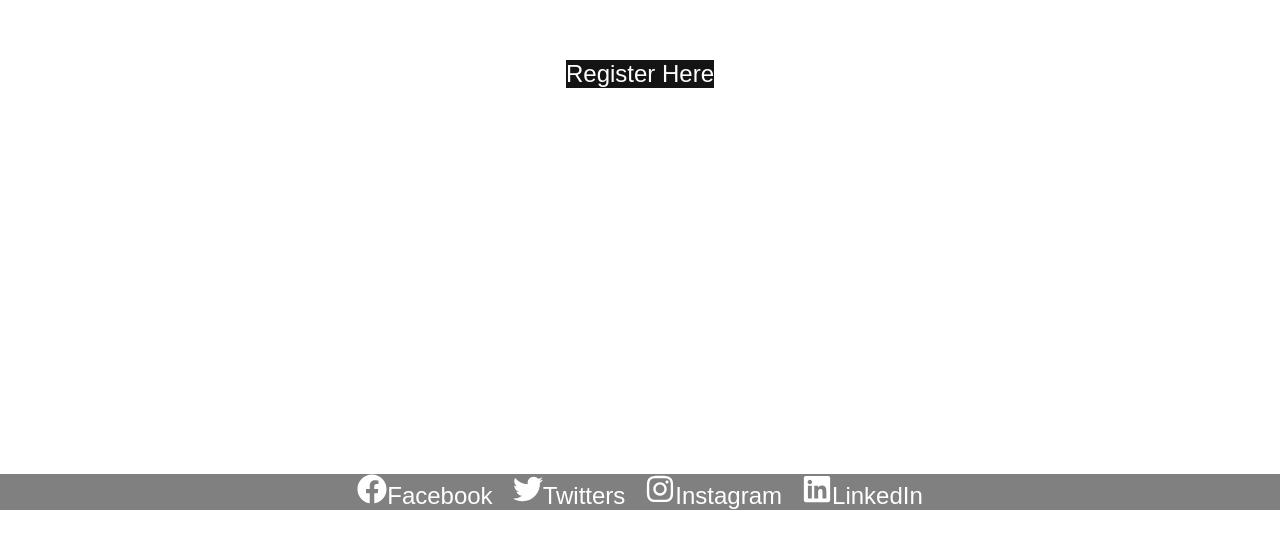
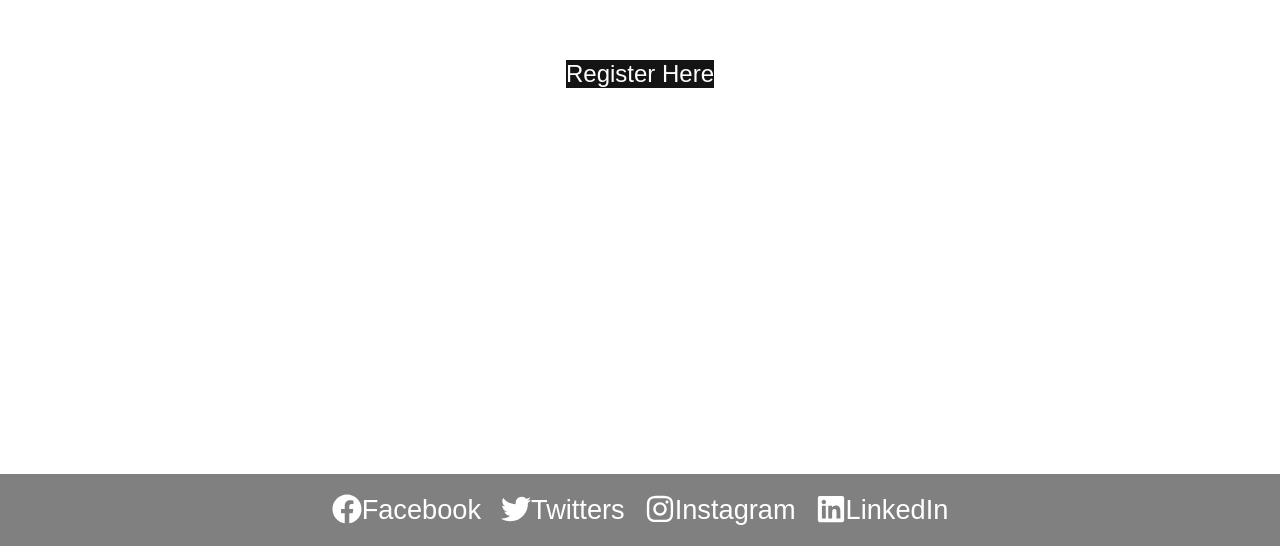
Before and after one commit to kylead10/beyond-politics, a React (Create React App) app: page / in a window 1280 px wide. Shown: the part 3263-3809 px from the top of the page. Before the commit the page ends 3773 px from the top, so only its background shows below. Built offline with nearby package versions, Linux system fonts and the light colour scheme.

Commit message:
footer css

```diff
--- a/src/components/footer/Footer.js
+++ b/src/components/footer/Footer.js
@@ -4,7 +4,7 @@ import styled from 'styled-components';
 
 const FooterContainer = styled.div`
   margin: 0;
-  padding: 0;
+  padding: 20px 0;
   font-size: 50px;
   text-align: center;
   background-color: grey;
@@ -18,6 +18,8 @@ const SocialMediaLinks = styled.div`
 
 const SocialLink = styled.a`
   font-size: 1.5rem;
+  display: flex;
+  font-size: 1.7rem;
   margin: 0 10px;
   color: #fff;
   text-decoration: none;
```
